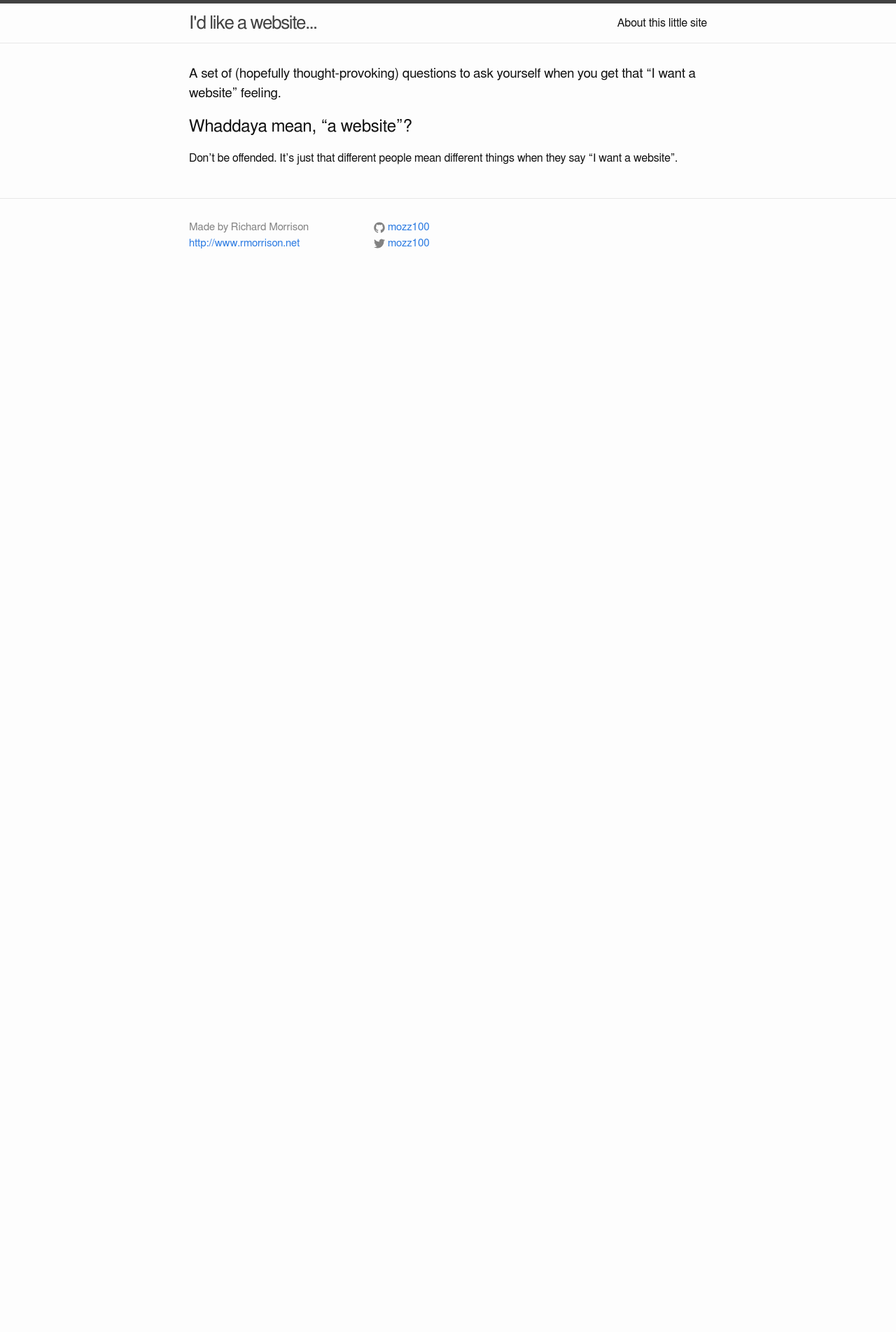
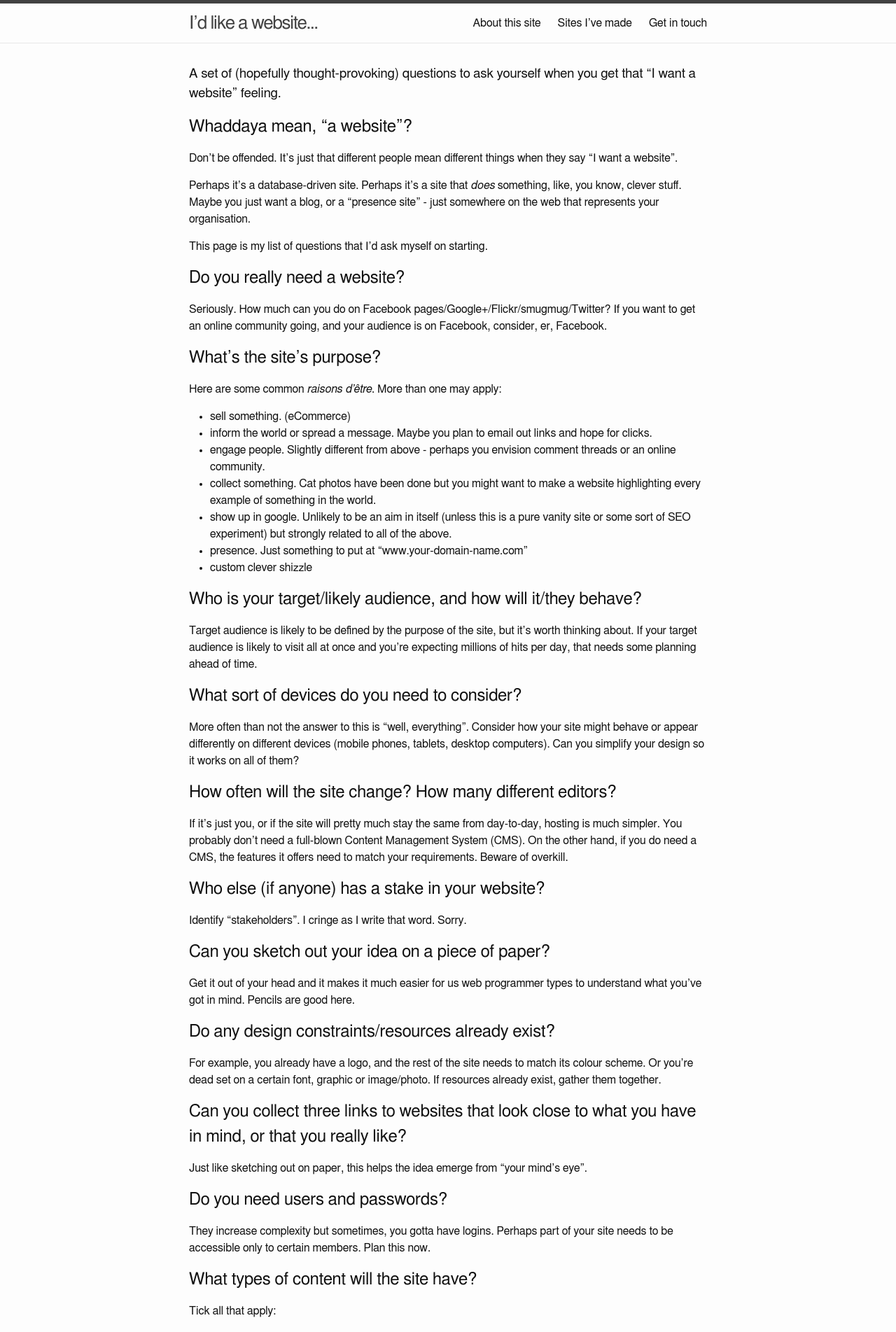
Before and after one commit to mozz100/iwannawebsite, a Jekyll site: the page built from index.md, in a window 1280 px wide. Shown: the top 1903 px of the page at 70% size. Built offline with Jekyll 4.4.1, drawn with Linux system fonts in a browser that asks for light colours; before the commit the page ends 900 px from its top, so only the background shows below that; some of the changed text lies outside the part shown.

Commit message:
Add first version of content, some style tweaks

```diff
--- a/_config.yml
+++ b/_config.yml
@@ -1,5 +1,5 @@
 # Site settings
-title: "I'd like a website…"
+title: "I’d like a website…"
 description: > # this means to ignore newlines until "baseurl:"
   A set of (hopefully thought-provoking) questions to ask yourself when you
   get that “I want a website” feeling.
--- a/_includes/footer.html
+++ b/_includes/footer.html
@@ -46,7 +46,7 @@
       </div>
 
       <div class="footer-col  footer-col-3">
-        <!--p class="text">{{ site.description }}</p-->
+        <p class="text">&copy; 2014</p>
       </div>
     </div>
 
--- a/_includes/header.html
+++ b/_includes/header.html
@@ -14,11 +14,9 @@
       </a>
 
       <div class="trigger">
-        {% for page in site.pages %}
-          {% if page.title %}
-          <a class="page-link" href="{{ page.url | prepend: site.baseurl }}">{{ page.title }}</a>
-          {% endif %}
-        {% endfor %}
+        <a class="page-link" href="{{ "/about/"    | prepend: site.baseurl }}">About this site</a>
+        <a class="page-link" href="{{ "/examples/" | prepend: site.baseurl }}">Sites I’ve made</a>
+        <a class="page-link" href="{{ "/contact/"  | prepend: site.baseurl }}">Get in touch</a>
       </div>
     </nav>
 
--- a/_sass/_base.scss
+++ b/_sass/_base.scss
@@ -80,7 +80,7 @@ li {
  * Headings
  */
 h1, h2, h3, h4, h5, h6 {
-    font-weight: 300;
+    font-weight: 500;
 }
 
 
--- a/about.md
+++ b/about.md
@@ -1,7 +1,8 @@
 ---
 layout: page
-title: About this little site
+title: About this site
 permalink: /about/
+weight: 01
 ---
 
 I work in/on the web, and I frequently get asked “Can you make me a website?”.
--- a/index.md
+++ b/index.md
@@ -8,3 +8,105 @@ layout: default
 
 Don't be offended.  It's just that different people mean different things when they
 say "I want a website".
+
+Perhaps it's a database-driven site.  Perhaps it's a site that *does* something, like, you know,
+clever stuff.  Maybe you just want a blog, or a "presence site" - just somewhere on the web that
+represents your organisation.
+
+This page is my list of questions that I'd ask myself on starting.
+
+## Do you really need a website?
+
+Seriously.  How much can you do on Facebook pages/Google+/Flickr/smugmug/Twitter?  If you want to get
+an online community going, and your audience is on Facebook, consider, er, Facebook.
+
+##What's the site's purpose?
+
+Here are some common *raisons d'être*. More than one may apply:
+
+* sell something. (eCommerce)
+* inform the world or spread a message. Maybe you plan to email out links and hope for clicks.
+* engage people. Slightly different from above - perhaps you envision comment threads or an online community.
+* collect something. Cat photos have been done but you might want to make a website highlighting every example of
+something in the world.
+* show up in google. Unlikely to be an aim in itself (unless this is a pure vanity site or some sort of
+SEO experiment) but strongly related to all of the above.
+* presence.  Just something to put at "www.your-domain-name.com"
+* custom clever shizzle
+
+##Who is your target/likely audience, and how will it/they behave?
+
+Target audience is likely to be defined by the purpose of the site, but it's worth thinking about.
+If your target audience is likely to visit all at once and you're expecting millions of hits per day,
+that needs some planning ahead of time.
+
+## What sort of devices do you need to consider?
+
+More often than not the answer to this is "well, everything".  Consider how your site might behave
+or appear differently on different devices (mobile phones, tablets, desktop computers).  Can you simplify
+your design so it works on all of them?
+
+## How often will the site change? How many different editors?
+
+If it's just you, or if the site will pretty much stay the same from day-to-day, hosting is much
+simpler.  You probably don't need a full-blown Content Management System (CMS).  On the other hand,
+if you do need a CMS, the features it offers need to match your requirements.  Beware of overkill.
+
+## Who else (if anyone) has a stake in your website?
+
+Identify "stakeholders".  I cringe as I write that word.  Sorry.
+
+## Can you sketch out your idea on a piece of paper?
+
+Get it out of your head and it makes it much easier for us web programmer types to understand what you've
+got in mind.  Pencils are good here.
+
+## Do any design constraints/resources already exist?
+
+For example, you already have a logo, and the rest of the site needs to match its colour scheme.  Or you're
+dead set on a certain font, graphic or image/photo.  If resources already exist, gather them together.
+
+## Can you collect three links to websites that look close to what you have in mind, or that you really like?
+
+Just like sketching out on paper, this helps the idea emerge from "your mind's eye".
+
+## Do you need users and passwords?
+
+They increase complexity but sometimes, you gotta have logins.  Perhaps part of your site needs to be
+accessible only to certain members.  Plan this now.
+
+## What types of content will the site have?
+
+Tick all that apply:
+
+* images
+* words
+* videos
+* downloadable files (e.g. PDFs)
+* calendars
+* sound/music
+
+## Do you want to know how many people are visiting (analytics)?
+
+Are you OK with [Google Analytics](http://www.google.com/analytics/)?
+
+## If you're getting me or someone else to build this, what sort of feedback loop would work?
+
+Fast and iterative works best for me, but not too many iterations.  Are you going to be able to commit to
+decisions and frequently review new ideas/builds?
+
+## Finally, some nitty-gritty questions which I ask at the start of helping someone out
+
+This section contains some recommendations and referral links.  Alternatives exist.  I don't recommend them!
+
+* Have you already registered a domain?  Use [domainr](https://domai.nr/) to search and [hover.com](https://hover.com/5GphC4L9)
+to register.
+* Do you already have hosting somewhere?  Email?  Free hosting exists (see this site for an example).  Hosting
+companies vary wildly in their ease of use/value for money/commitment to quality.  I recommend [Webfaction](http://www.webfaction.com/?affiliate=mozz).
+* Are you OK paying a small monthly amount to ease the hassles of backup, maintenance, hosting.
+
+A few ideas for simple website hosting, some of which I've kicked the tyres, some I haven't:
+[droppages](http://droppages.com/),
+[Squarespace](http://www.squarespace.com/),
+[Cloudcannon](http://cloudcannon.com/),
+[Github pages](https://pages.github.com/).
```
Also changed, not shown: contact.md (added, +9 -0 lines), examples.md (added, +20 -0 lines).
